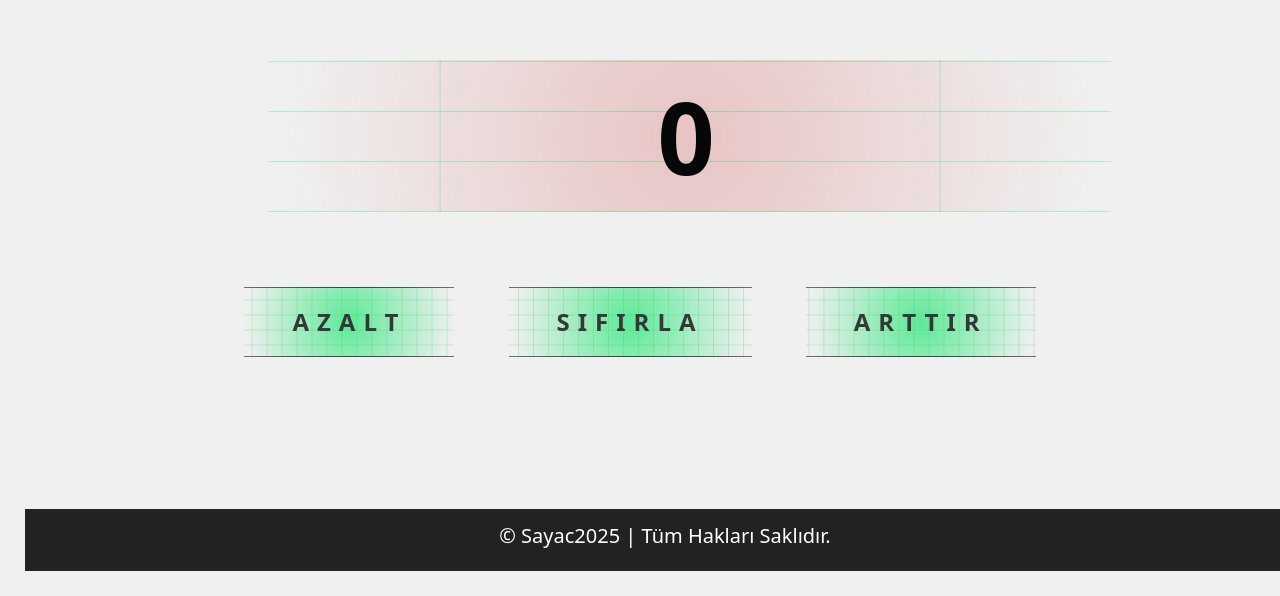
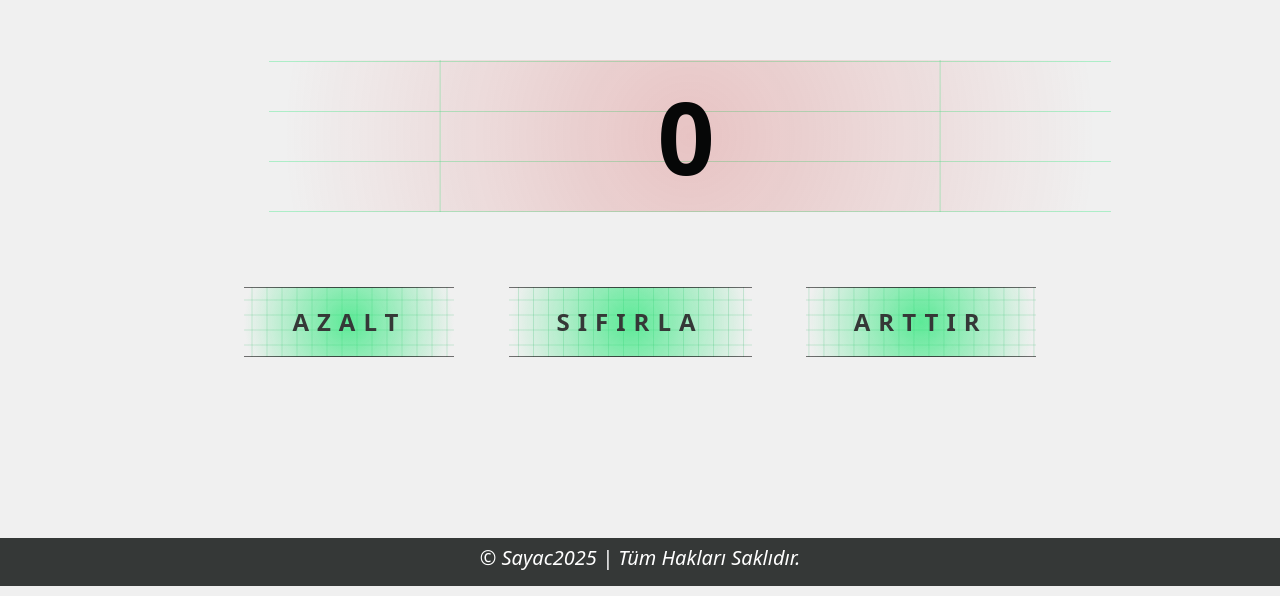
Before and after one commit to Ardaa24/SayacUygulamasi, a plain HTML site: page index.html in a window 1280 px wide. Shown: the part 204-800 px from the top of the page. Drawn offline with nearby package versions, Linux system fonts and the light colour scheme.

Commit message:
Update style.css
Tasarım Değişiklikleri.

```diff
--- a/style.css
+++ b/style.css
@@ -93,25 +93,32 @@ button:active {
 
 
 footer{
-    background: #222;
-    color: #fff;
+    background: rgb(53, 56, 55);
+    color: #000000;
     text-align: center;
-    padding: 15px;
-    margin: 25px;
+    padding: 8px;
+    margin: 0px;
+    margin-bottom: 10px;
     position: fixed;
     bottom: 0;
     left: 0;
+    right: 0;
     width: 100%;
+    max-width: 100%;
 }
+
 a{
     text-decoration: none;
-    color: #fff;
+    text-justify: inter-word;
+    font-style: italic;
+    font-weight: 700;
+    color: #ffffff;
     transition: color 0.2s ease-in-out;
+    transition: underline 0.2s ease-in-out;
 
 }
 
 a:hover{
-    color: green;
-
-
+    color: rgba(48, 187, 48, 0.486);
+    text-decoration: underline;
 }
```
